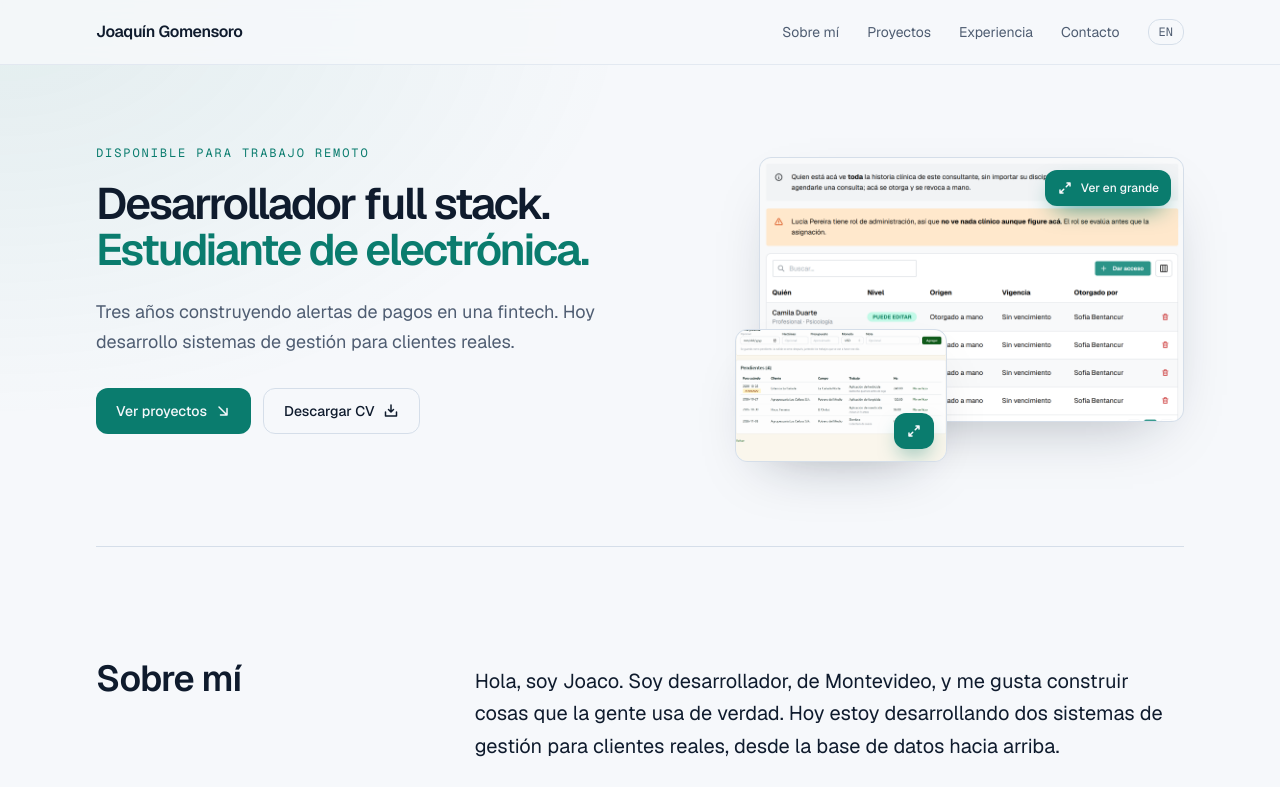
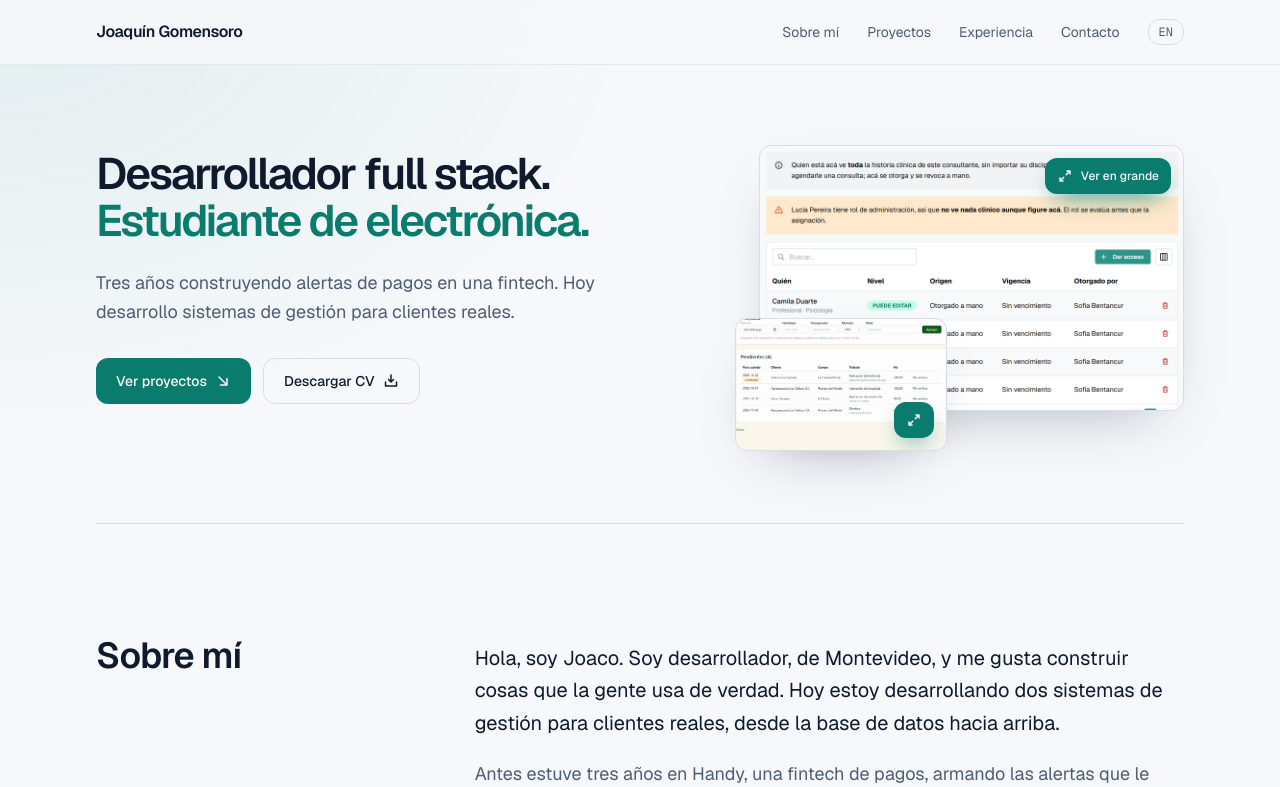
Before and after one commit to J04C0/portfolio, a Next.js app: page /es in a window 1280 px wide. Shown: the top 787 px of the page. Built offline with nearby package versions, Linux system fonts and the light colour scheme.

Commit message:
Drop the availability label from the hero

```diff
--- a/src/components/Home.tsx
+++ b/src/components/Home.tsx
@@ -83,10 +83,7 @@ export function Home({ lang }: { lang: Lang }) {
         {/* Hero */}
         <section className="grid grid-cols-1 items-center gap-12 pt-14 pb-20 md:pt-20 lg:grid-cols-12 lg:pb-28">
           <div className="lg:col-span-7">
-            <p className="enter font-mono text-xs uppercase tracking-[0.16em] text-accent" style={{ ["--i" as string]: 0 }}>
-              {t.hero.eyebrow}
-            </p>
-            <h1 className="enter mt-5 text-4xl leading-[1.05] font-semibold tracking-tighter md:text-5xl lg:text-[2.4rem] xl:text-[2.75rem]" style={{ ["--i" as string]: 1 }}>
+            <h1 className="enter text-4xl leading-[1.05] font-semibold tracking-tighter md:text-5xl lg:text-[2.4rem] xl:text-[2.75rem]" style={{ ["--i" as string]: 1 }}>
               {t.hero.title[0]}
               <span className="block text-accent">{t.hero.title[1]}</span>
             </h1>
--- a/src/content.ts
+++ b/src/content.ts
@@ -22,7 +22,7 @@ export type Role = {
 type Content = {
   meta: { title: string; description: string };
   nav: { about: string; work: string; experience: string; contact: string; other: string };
-  hero: { eyebrow: string; title: [string, string]; sub: string; ctaWork: string; ctaCv: string };
+  hero: { title: [string, string]; sub: string; ctaWork: string; ctaCv: string };
   about: { title: string; paragraphs: string[] };
   work: { title: string; note: string; projects: Project[]; pending: string; zoom: string; close: string };
   bot: { title: string; kind: string; status: string; text: string; facts: string[]; stack: string[] };
@@ -46,11 +46,10 @@ export const content: Record<Lang, Content> = {
   en: {
     meta: {
       title: "Joaquín Gomensoro | Full stack developer",
-      description: "Full stack developer and Electronic Engineering student in Montevideo, Uruguay. Open to remote work.",
+      description: "Full stack developer and Electronic Engineering student in Montevideo, Uruguay.",
     },
     nav: { about: "About", work: "Work", experience: "Experience", contact: "Contact", other: "ES" },
     hero: {
-      eyebrow: "Open to remote work",
       title: ["Full stack developer.", "Electronic engineering student."],
       sub: "Three years building payment alerting at a fintech. Now building management systems for real clients, remotely from Uruguay.",
       ctaWork: "View work",
@@ -153,11 +152,10 @@ export const content: Record<Lang, Content> = {
   es: {
     meta: {
       title: "Joaquín Gomensoro | Desarrollador full stack",
-      description: "Desarrollador full stack y estudiante de Ingeniería Electrónica en Montevideo, Uruguay. Disponible para trabajo remoto.",
+      description: "Desarrollador full stack y estudiante de Ingeniería Electrónica en Montevideo, Uruguay.",
     },
     nav: { about: "Sobre mí", work: "Proyectos", experience: "Experiencia", contact: "Contacto", other: "EN" },
     hero: {
-      eyebrow: "Disponible para trabajo remoto",
       title: ["Desarrollador full stack.", "Estudiante de electrónica."],
       sub: "Tres años construyendo alertas de pagos en una fintech. Hoy desarrollo sistemas de gestión para clientes reales.",
       ctaWork: "Ver proyectos",
```
